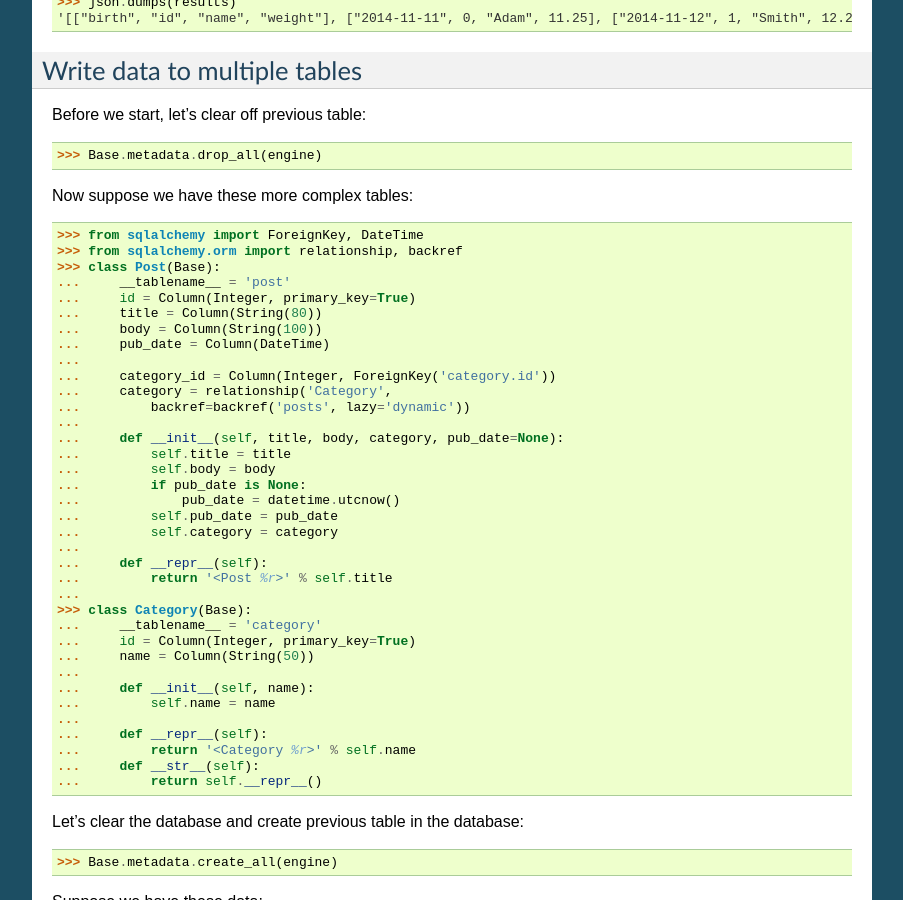
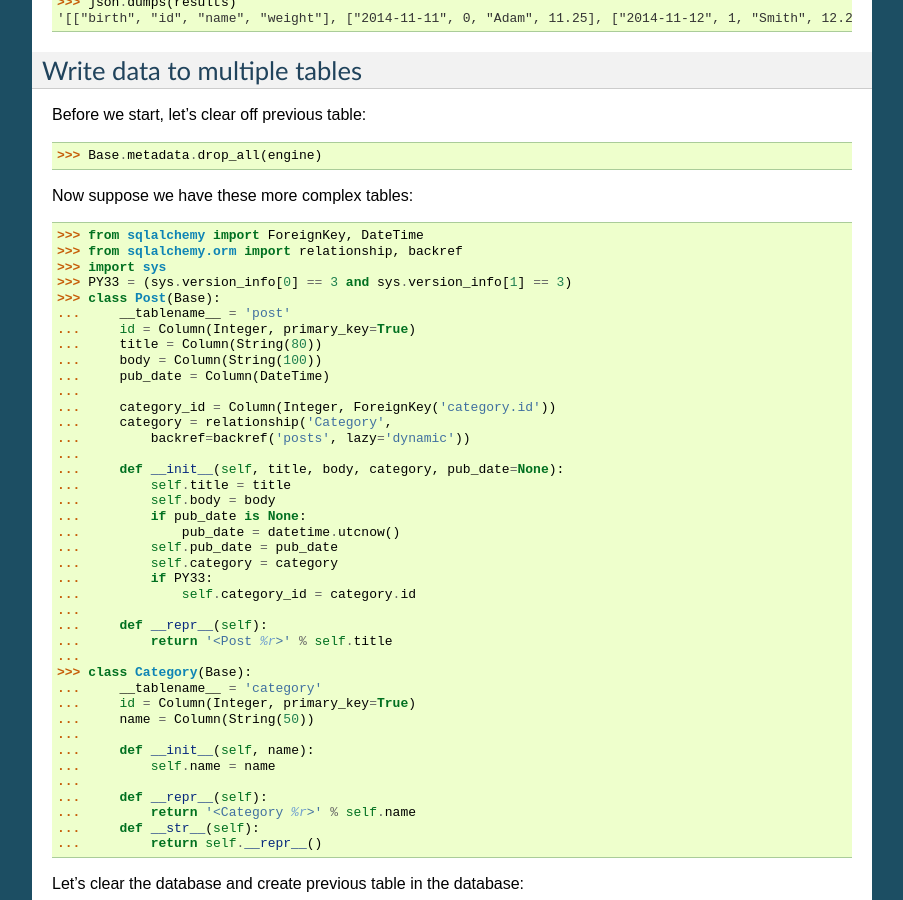
Before and after one commit to pyexcel/pyexcel-io, a Sphinx documentation site: the page built from doc/source/sqlalchemy.rst, in a window 1280 px wide and 900 px high, scrolled down 1206 px. Shown: the whole window, without its empty margins (198-1101 px from the left). Built offline with Sphinx 7.4.7, drawn with Linux system fonts in a browser that asks for light colours.

Commit message:
fix broken test case

```diff
--- a/doc/source/sqlalchemy.rst
+++ b/doc/source/sqlalchemy.rst
@@ -81,6 +81,8 @@ Now suppose we have these more complex tables:
 
     >>> from sqlalchemy import ForeignKey, DateTime
     >>> from sqlalchemy.orm import relationship, backref
+    >>> import sys
+    >>> PY33 = (sys.version_info[0] == 3 and sys.version_info[1] == 3)
     >>> class Post(Base):
     ...     __tablename__ = 'post'
     ...     id = Column(Integer, primary_key=True)
@@ -99,6 +101,8 @@ Now suppose we have these more complex tables:
     ...             pub_date = datetime.utcnow()
     ...         self.pub_date = pub_date
     ...         self.category = category
+    ...         if PY33:
+    ...             self.category_id = category.id
     ...
     ...     def __repr__(self):
     ...         return '<Post %r>' % self.title
```
Also changed, not shown: 1 other file.
